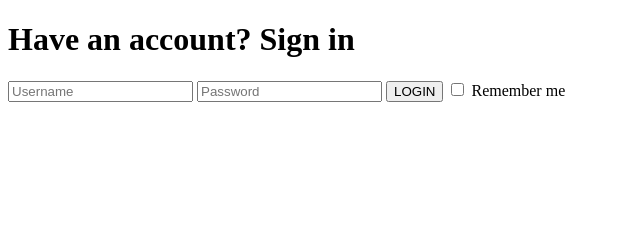
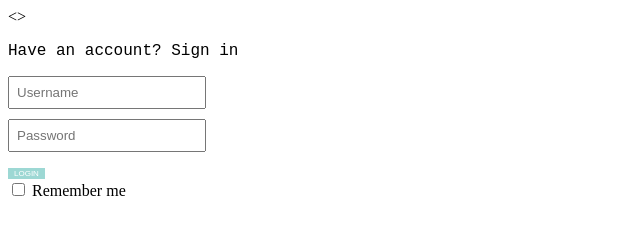
Before and after one commit to tazMeah/bubblegum, a plain HTML site: page index.html in a window 1280 px wide. Shown: the whole page, without its empty margins (0-640 px from the left). Drawn offline with Linux system fonts and the light colour scheme.

Commit message:
started styling the inputs and button

```diff
--- a/index.html
+++ b/index.html
@@ -8,11 +8,14 @@
     <link rel="stylesheet" href="styles.css">
 </head>
 <body>
-<form>
-    <h1>Have an account? Sign in</h1>
-    <input placeholder="Username"/>
-    <input placeholder="Password"/>
+<>
+    <p>Have an account? Sign in</p>
+    <input class="formField" placeholder="Username"/>
+    <br/>
+    <input class="formField" placeholder="Password"/>
+    <br/>
     <button>LOGIN</button>
+    <br/>
     <label>
         <input type="checkbox"/>
         Remember me
--- a/styles.css
+++ b/styles.css
@@ -0,0 +1,16 @@
+p {
+    font-family:'Courier New', Courier, monospace;
+}
+
+.formField {
+    width: 180px;
+    padding: 7px;
+    margin-bottom: 10px;
+}
+
+button {
+    background-color: #9dd8d4;
+    color: white;
+    border: #9dd8d4;
+    font-size: 8px;
+}
```
